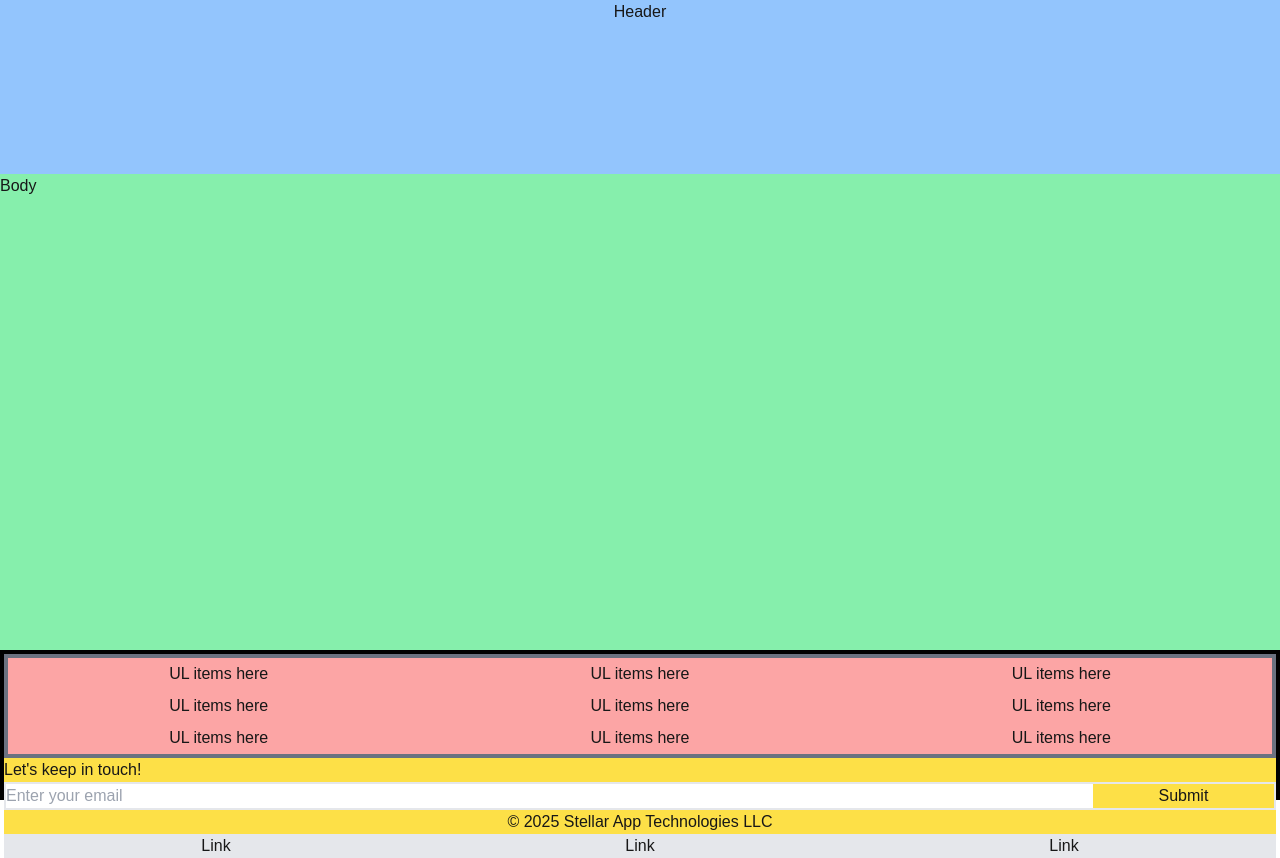
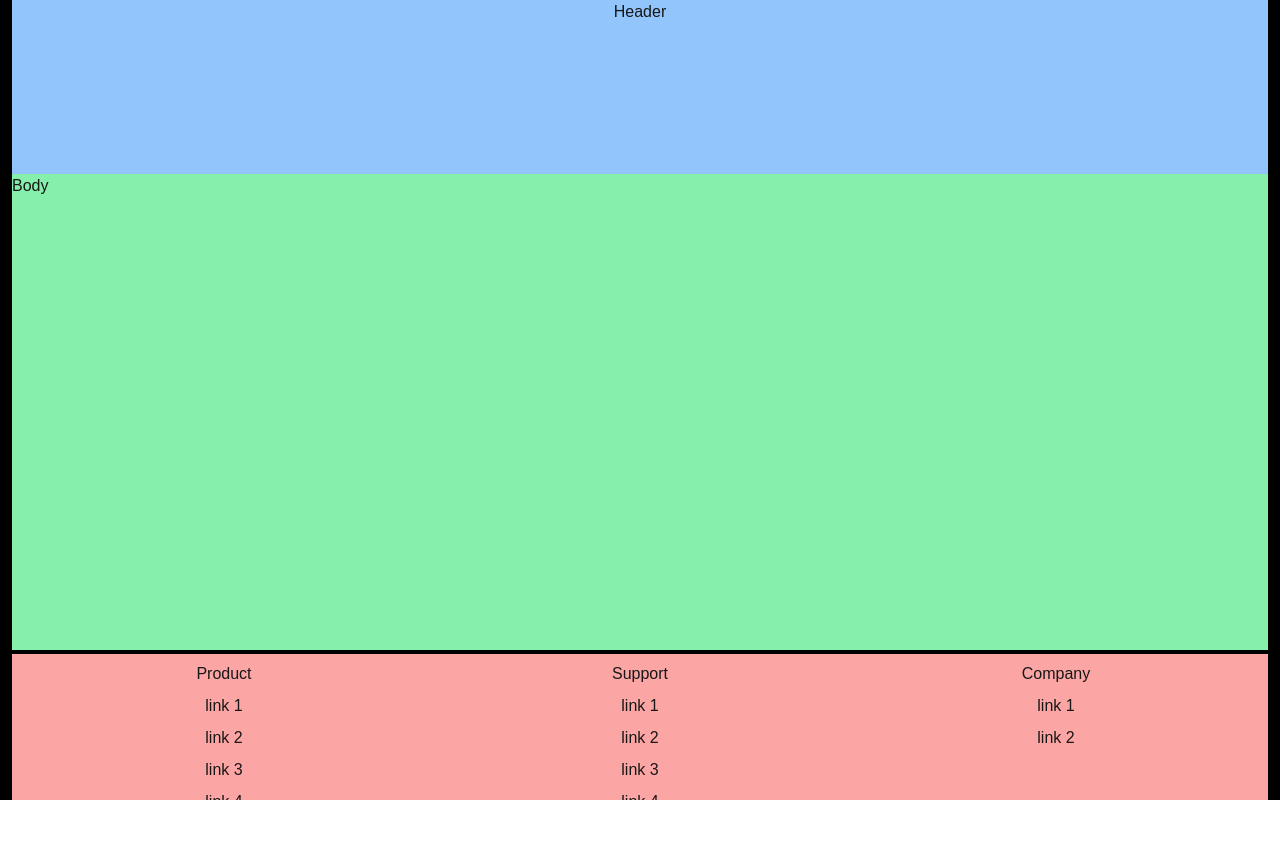
Before and after one commit to MrMostellar/stellar-app-technologies, a Next.js app: page / in a window 1280 px wide. After the commit the page ends 800 px from the top, so only its background shows below. Built offline with nearby package versions, Linux system fonts and the light colour scheme.

Commit message:
continuing the basic outline with div colors to easily debug layout issues

```diff
--- a/app/components/Footer.tsx
+++ b/app/components/Footer.tsx
@@ -1,46 +1,40 @@
-import React from "react";
+import ULBlock from "./ULBlock";
+import { ULProps } from "../data/CustomizeFooterData";
+
+const linkGenerator = (data: any, Component: any) => {
+  const newComponent = [];
+  for (let item of data) {
+    newComponent.push(<Component key={item.id} {...data[item.id]} />);
+  }
+  return newComponent;
+};
 
 export default function Footer() {
   return (
     //column of two for the UL items and the copyright
-    <div className="flex flex-col text-center absolute w-[100%] h-[100%] p-1 bg-black">
+    <div className="flex flex-col text-center absolute min-w-[100%] min-h-[100%] py-1 bg-black">
       {/*top half of column is a row of columns*/}
-      <div className="flex-1 p-1 bg-gray-500">
-        <div className="flex flex-row bg-red-300">
-          <ul className="flex-1">
-            <li className="flex-1 p-1">UL items here</li>
-            <li className="flex-1 p-1">UL items here</li>
-            <li className="flex-1 p-1">UL items here</li>
-          </ul>
-
-          <ul className="flex-1">
-            <li className="flex-1 p-1">UL items here</li>
-            <li className="flex-1 p-1">UL items here</li>
-            <li className="flex-1 p-1">UL items here</li>
-          </ul>
-
-          <ul className="flex-1">
-            <li className="flex-1 p-1">UL items here</li>
-            <li className="flex-1 p-1">UL items here</li>
-            <li className="flex-1 p-1">UL items here</li>
-          </ul>
-        </div>
+      <div className="flex flex-1 flex-row p-1 bg-red-300">
+        {linkGenerator(ULProps, ULBlock)}
       </div>
 
       {/*bottom half of column is the copywrite*/}
-      <div className="flex-1 bg-yellow-300">
+      <div className="flex flex-1 flex-col p-1 bg-yellow-300">
+        {/*form to get an email list going */}
         <form className="flex flex-col text-left">
           <label>Let's keep in touch!</label>
-          <div className="flex border-2">
+
+          {/*div to style the text field*/}
+          <div className="flex p-1 border-[0.0625rem] border-black rounded-[0.6rem] bg-white">
             <input
-              className="flex-[6]"
+              className="flex-[6] p-1 outline-none"
               type="email"
               id="email"
               name="email"
               placeholder="Enter your email"
             />
             <input
-              className="flex-1"
+              className="flex-1 bg-blue-500 border-[0.0625rem] border-black rounded-[0.6rem]"
               type="button"
               id="submit"
               name="submit"
@@ -48,8 +42,14 @@ export default function Footer() {
             />
           </div>
         </form>
-        <h1 className="">&copy; 2025 Stellar App Technologies LLC</h1>
 
+        {/*spacer for separating the elements*/}
+        <span className="border-[0.1rem] mt-2 border-black m-1"></span>
+
+        {/*copyright line*/}
+        <h1>&copy; 2024-2025 Stellar App Technologies LLC</h1>
+
+        {/*privacy policy and etc. links*/}
         <div className="flex flex-row bg-gray-200">
           <h3 className="flex-1">Link</h3>
           <h3 className="flex-1">Link</h3>
--- a/app/components/Header.tsx
+++ b/app/components/Header.tsx
@@ -1,9 +1,9 @@
-import React from 'react'
+import React from "react";
 
 export default function Header() {
-    return (
-        <>
-            <h1 className="text-center">Header</h1>
-        </>
-    )
+  return (
+    <div>
+      <h1 className="text-center">Header</h1>
+    </div>
+  );
 }
--- /dev/null
+++ b/app/components/ULBlock.tsx
@@ -0,0 +1,24 @@
+import React, { ReactNode } from "react";
+import { ULBlockType } from "../data/CustomizeFooterData";
+
+const LIGenerator = (props: ULBlockType) => {
+  const newComponent: any = props.links.map((link, key) => (
+    <li className={`${props.linkStyle}`} key={key}>
+      <a href={`${props.hrefs}`} key={key}>
+        {link}
+      </a>
+    </li>
+  ));
+  return newComponent;
+};
+
+export default function ULBlock(props: ULBlockType) {
+  return (
+    <>
+      <ul className="flex-1">
+        <h1 className={`${props.titleStyle}`}>{props.title}</h1>
+        {LIGenerator(props)}
+      </ul>
+    </>
+  );
+}
--- /dev/null
+++ b/app/data/CustomizeFooterData.tsx
@@ -0,0 +1,65 @@
+import { ReactNode } from "react";
+
+export interface ULBlockType {
+  id: number;
+  title: string;
+  links: ReactNode[];
+  hrefs: ReactNode[];
+  titleStyle: string;
+  linkStyle: string;
+  hrefStyle: string;
+}
+
+const titleStyles: string = "p-1";
+const linkStyles: string = "p-1";
+const hrefStyles: string = "";
+
+export const ULProps: ULBlockType[] = [
+  {
+    id: 0,
+
+    title: "Product",
+
+    links: ["link 1", "link 2", "link 3", "link 4", "link 5"],
+
+    hrefs: [],
+
+    linkStyle: linkStyles,
+
+    titleStyle: titleStyles,
+
+    hrefStyle: hrefStyles,
+  },
+
+  {
+    id: 1,
+
+    title: "Support",
+
+    links: ["link 1", "link 2", "link 3", "link 4"],
+
+    hrefs: [],
+
+    linkStyle: linkStyles,
+
+    titleStyle: titleStyles,
+
+    hrefStyle: hrefStyles,
+  },
+
+  {
+    id: 2,
+
+    title: "Company",
+
+    links: ["link 1", "link 2"],
+
+    hrefs: [],
+
+    linkStyle: linkStyles,
+
+    titleStyle: titleStyles,
+
+    hrefStyle: hrefStyles,
+  },
+];
--- a/app/page.tsx
+++ b/app/page.tsx
@@ -3,7 +3,8 @@ import Header from "./components/Header";
 
 export default function Home() {
   return (
-    <div className="flex flex-col min-h-[100vh] min-w-[100vw] bg-black">
+    //100% min width removes the horizontal scroll bar from blocking the content
+    <div className="flex flex-col min-h-[100vh] min-w-[100%] overflow-y-auto px-3 bg-black">
       <div className="flex-1 bg-blue-300">
         <Header />
       </div>
--- a/package.json
+++ b/package.json
@@ -21,6 +21,7 @@
     "@types/node": "^20",
     "@types/react": "^19",
     "@types/react-dom": "^19",
+    "autoprefixer": "^10.4.20",
     "aws-cdk": "^2.173.4",
     "aws-cdk-lib": "^2.173.4",
     "constructs": "^10.4.2",
```
Also changed, not shown: 1 other file (tests, documents, lock files or other folders).
